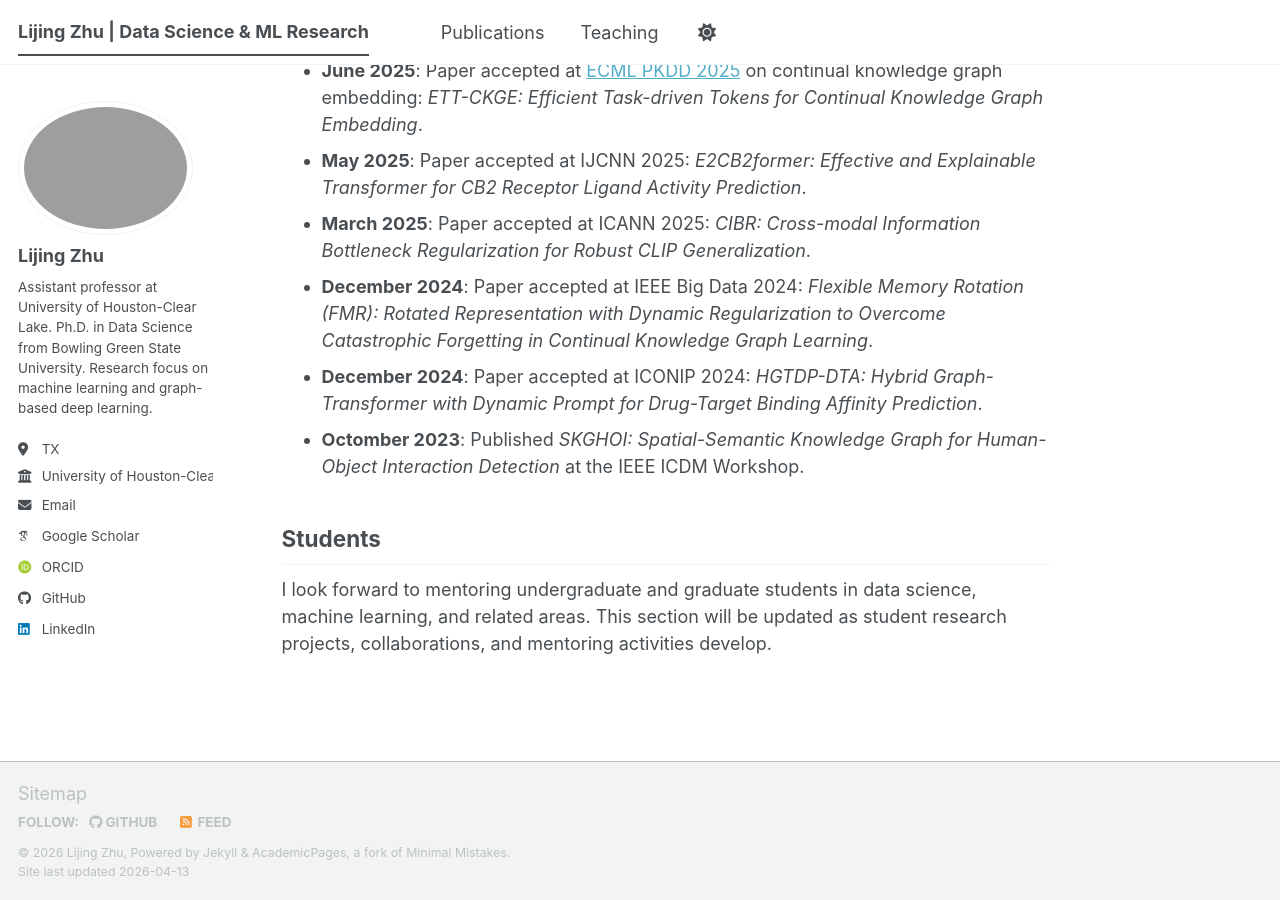
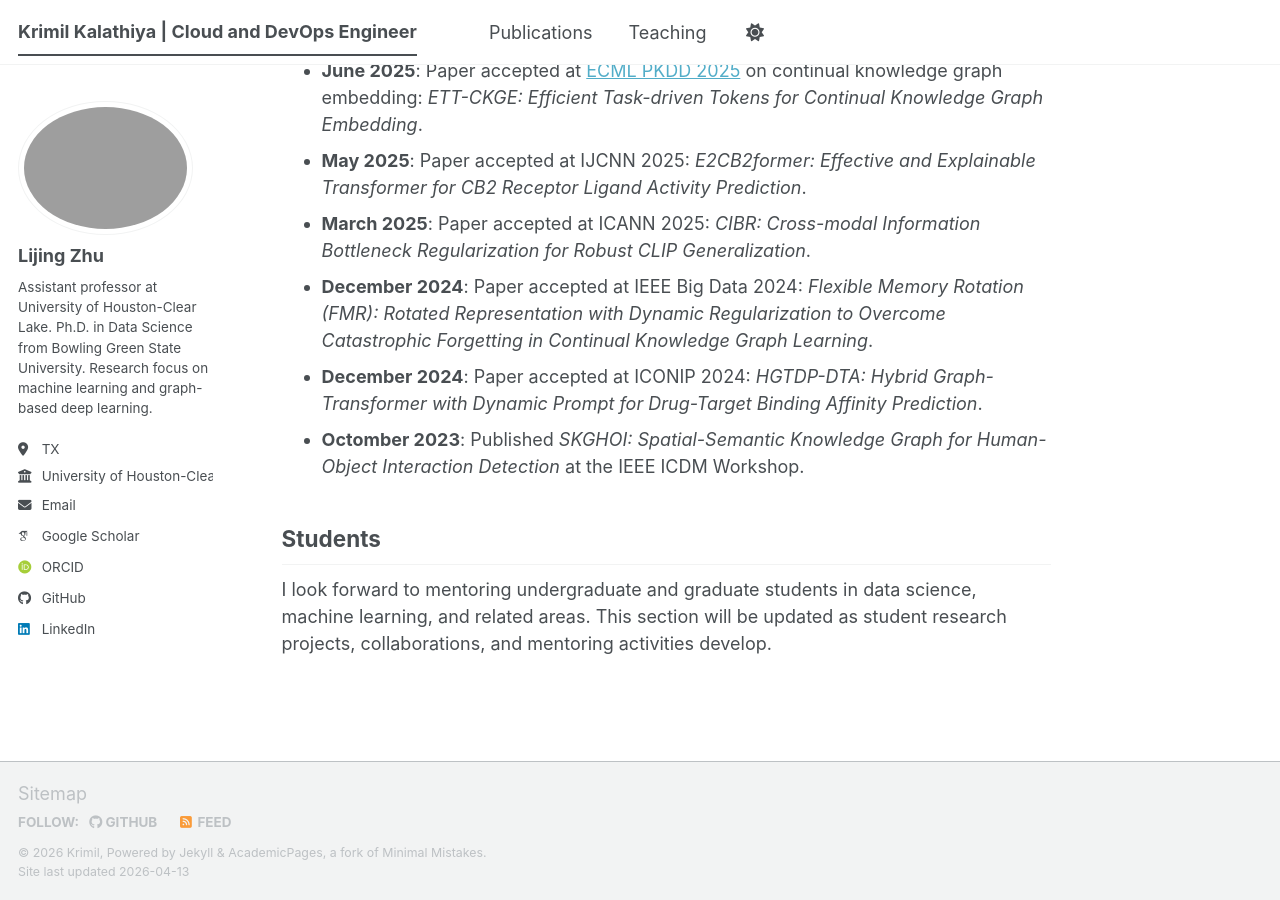
Before and after one commit to krimilkalathiya/Krimil_Kalathiya.github.io, a Jekyll site: the page built from _pages/about.md, in a window 1280 px wide and 900 px high, scrolled down 1158 px. Built offline with Jekyll 4.4.1, drawn with Linux system fonts in a browser that asks for light colours; some web fonts are replaced; a script bundle is joined from its source files by our own code; library files that are not in the unit come from our copies.

Commit message:
Update _config.yml

```diff
--- a/_config.yml
+++ b/_config.yml
@@ -7,9 +7,9 @@
 locale: "en-US"            # Main language/locale of the site
 site_theme: "default"      # Theme skin used by the site
 
-title: "Lijing Zhu | Data Science & ML Research"   # Text shown in browser tab and SEO metadata
+title: "Krimil Kalathiya | Cloud and DevOps Engineer"   # Text shown in browser tab and SEO metadata
 title_separator: "-"       # Separator used in page titles
-name: "Lijing Zhu"         # Main name shown across the site
+name: "Krimil"         # Main name shown across the site
 description: "Academic portfolio and research in data science and machine learning"  # Short site description for search engines
 
 # -------------------------
```
